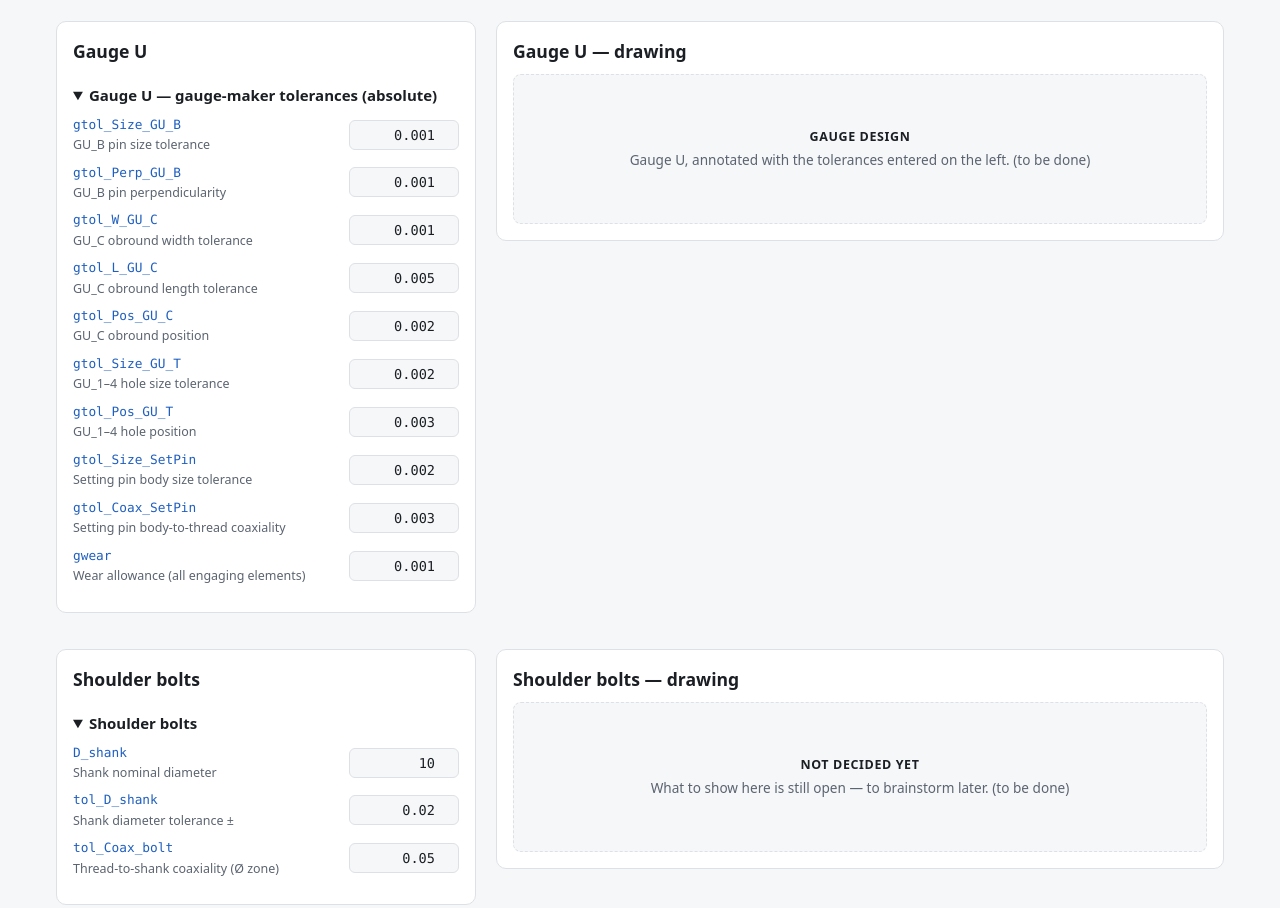
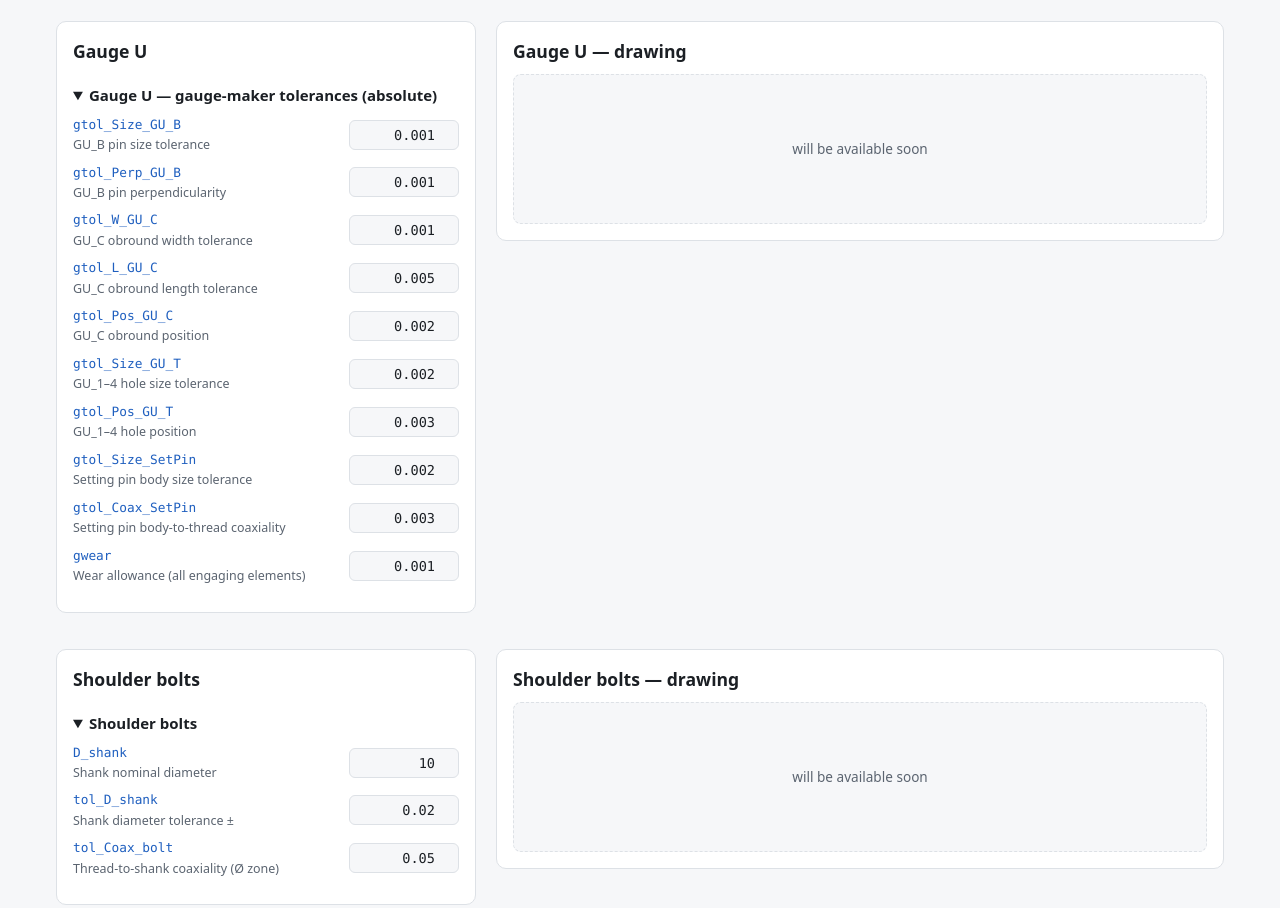
Before and after one commit to onursurlu-cell/Engineering_Help_Website, a plain HTML site: page pin-slot-non-alignable-assembly-calculator/index.html in a window 1280 px wide. Shown: the part 4860-5768 px from the top of the page. Drawn offline with Linux system fonts and the light colour scheme.

Commit message:
Replace remaining Tool 5 drawing placeholders with 'will be available soon'

```diff
--- a/pin-slot-non-alignable-assembly-calculator/index.html
+++ b/pin-slot-non-alignable-assembly-calculator/index.html
@@ -353,7 +353,7 @@ shift_y(x,y) = dy + x&middot;sin&theta; + y&middot;cos&theta; &minus; y
   </div>
   <div class="card" aria-label="Gauge L drawing">
     <h2>Gauge L — drawing</h2>
-    <div class="drawing-placeholder"><div><b>Gauge design</b>Gauge L, annotated with the tolerances entered on the left. (to be done)</div></div>
+    <div class="drawing-placeholder"><div>will be available soon</div></div>
   </div>
 
   <div class="card" aria-label="Part U inputs">
@@ -604,7 +604,7 @@ shift_y(x,y) = dy + x&middot;sin&theta; + y&middot;cos&theta; &minus; y
   </div>
   <div class="card" aria-label="Gauge U drawing">
     <h2>Gauge U — drawing</h2>
-    <div class="drawing-placeholder"><div><b>Gauge design</b>Gauge U, annotated with the tolerances entered on the left. (to be done)</div></div>
+    <div class="drawing-placeholder"><div>will be available soon</div></div>
   </div>
 
   <div class="card" aria-label="Shoulder bolts inputs">
@@ -613,7 +613,7 @@ shift_y(x,y) = dy + x&middot;sin&theta; + y&middot;cos&theta; &minus; y
   </div>
   <div class="card" aria-label="Shoulder bolts drawing">
     <h2>Shoulder bolts — drawing</h2>
-    <div class="drawing-placeholder"><div><b>Not decided yet</b>What to show here is still open — to brainstorm later. (to be done)</div></div>
+    <div class="drawing-placeholder"><div>will be available soon</div></div>
   </div>
 
   <div class="card" aria-label="Suit parameters">
@@ -622,7 +622,7 @@ shift_y(x,y) = dy + x&middot;sin&theta; + y&middot;cos&theta; &minus; y
   </div>
   <div class="card" aria-label="Suit parameters drawing">
     <h2>Suit parameters — drawing</h2>
-    <div class="drawing-placeholder"><div><b>Reference drawing</b>Points out what each suit_ parameter refers to on the parts.</div></div>
+    <div class="drawing-placeholder"><div>will be available soon</div></div>
   </div>
 
   <div style="grid-column:1/-1">
```
